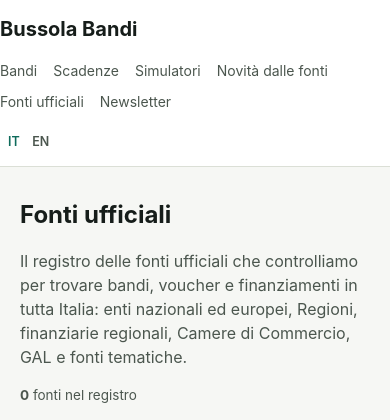
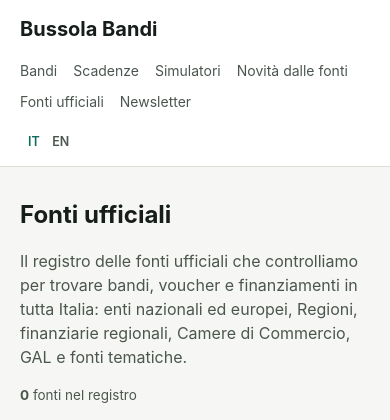
Before and after one commit to simonescaffidi/bussola-bandi, a Node server app: page /canali in a window 390 px wide. Shown: the top 420 px of the page. Run offline with Node 20, Linux system fonts and the light colour scheme; data that the repository does not hold is empty; some libraries are stand-ins or nearby versions.

Commit message:
Margini intestazione su mobile
Co-Authored-By: Claude Fable 5.2 <noreply@anthropic.com>

Claude-Session: https://claude.ai/code/session_01457HtvDpPjpn7Djs6FLegK

```diff
--- a/public/css/style.css
+++ b/public/css/style.css
@@ -111,3 +111,4 @@ details.faq{border-top:1px solid var(--line);padding:8px 0}details.faq summary{c
 .giorno li:last-child{border-bottom:0}
 .giorno li a{color:var(--ink);font-weight:600;text-decoration:none}.giorno li a:hover{color:var(--accent)}
 .site-bar nav{display:flex;flex-wrap:wrap;gap:2px 16px}.site-bar nav a{margin-right:0}
+.wrap.site-bar{padding:14px 20px}
```
